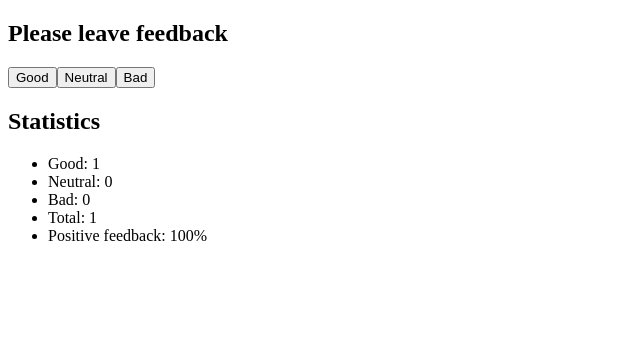
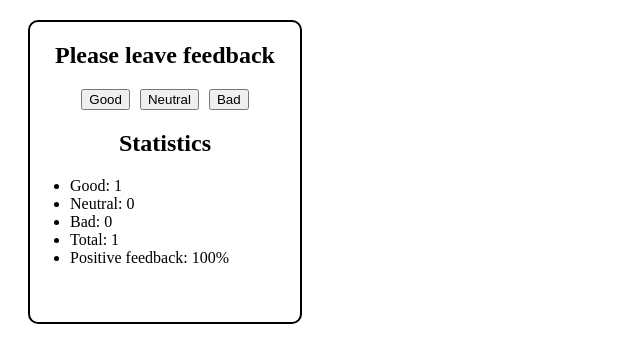
Before and after one commit to taraiihor/goit-react-hw-02-feedback, a React (Create React App) app: page / in a window 1280 px wide. Both pictures are taken after a click on the button "Good". Shown: the top 362 px of the page, without its empty margins (0-640 px from the left). Built offline with nearby package versions, Linux system fonts and the light colour scheme.

Commit message:
додав сss

```diff
--- /dev/null
+++ b/src/App.css
@@ -0,0 +1,9 @@
+.container {
+  display: block;
+  text-align: center;
+  width: 270px;
+  height: 300px;
+  margin: 20px;
+  border: 2px solid black;
+  border-radius: 10px;
+}
--- a/src/App.js
+++ b/src/App.js
@@ -3,7 +3,7 @@ import Section from './components/Section';
 import FeedbackOptions from './components/Feedback';
 import Statistics from './components/Statistics';
 import Notification from './components/Notification';
-
+import './App.css';
 class App extends React.Component {
   state = {
     good: 0,
@@ -33,7 +33,7 @@ class App extends React.Component {
     const total = this.countTotalFeedback();
     const positivePercentage = this.countPositiveFeedbackPercentage();
     return (
-      <>
+      <div className="container">
         <Section title="Please leave feedback">
           <FeedbackOptions
             options={options}
@@ -53,7 +53,7 @@ class App extends React.Component {
             <Notification message="No feedback given" />
           )}
         </Section>
-      </>
+      </div>
     );
   }
 }
--- /dev/null
+++ b/src/components/Feedback/Feedback.css
@@ -0,0 +1,3 @@
+.item__button {
+  margin: 0 5px;
+}
--- a/src/components/Feedback/FeedbackOptions.js
+++ b/src/components/Feedback/FeedbackOptions.js
@@ -1,7 +1,9 @@
+import './Feedback.css';
 const FeedBackOptions = ({ options, onLeaveFeedback }) => (
   <div>
     {options.map(option => (
       <button
+        className="item__button"
         key={option}
         type="button"
         onClick={() => onLeaveFeedback(option)}
--- /dev/null
+++ b/src/components/Statistics/Statistics.css
@@ -0,0 +1,4 @@
+.item__statistics {
+  display: block;
+  text-align: left;
+}
--- a/src/components/Statistics/Statistics.js
+++ b/src/components/Statistics/Statistics.js
@@ -1,7 +1,8 @@
 import PropTypes from 'prop-types';
+import './Statistics.css';
 
 const Statistics = ({ good, neutral, bad, total, positivePercentage }) => (
-  <ul>
+  <ul className="item__statistics">
     <li>Good: {good} </li>
     <li>Neutral: {neutral}</li>
     <li>Bad: {bad}</li>
```
Also changed, not shown: 1 other file (tests, documents, lock files or other folders).
